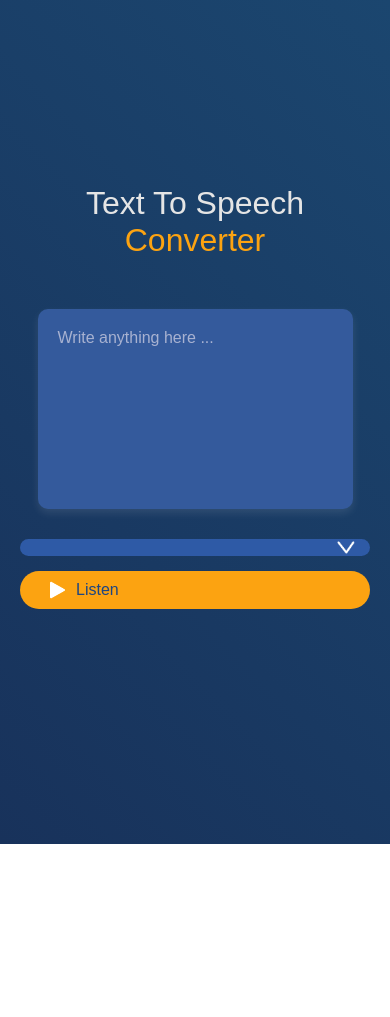
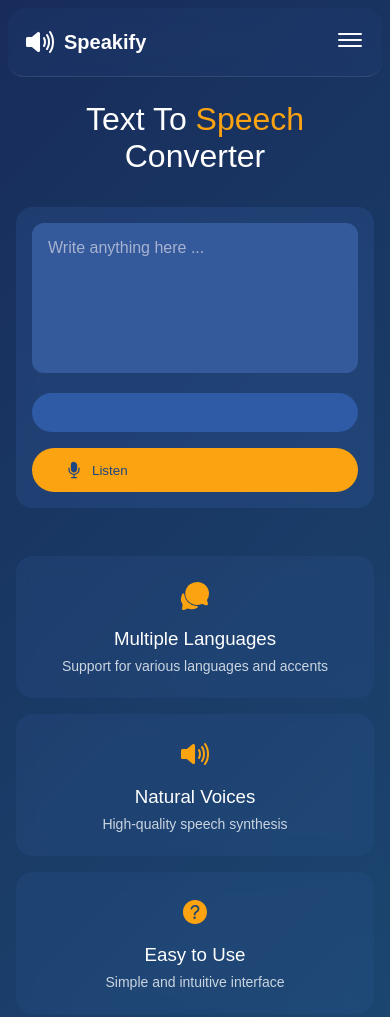
Before and after one commit to Riya21motwani/Text_To_Speech-Converter, a plain HTML site: page index.html in a window 390 px wide. Before the commit the page ends 844 px from the top, so only its background shows below. Drawn offline with nearby package versions, Linux system fonts and the light colour scheme.

Commit message:
UI Update

```diff
--- a/index.html
+++ b/index.html
@@ -5,14 +5,68 @@
     <meta name="viewport" content="width=device-width, initial-scale=1.0">
     <title>Text to Speech Converter</title>
     <link rel="stylesheet" href="style.css">
+    <script type="module" src="https://unpkg.com/ionicons@7.1.0/dist/ionicons/ionicons.esm.js"></script>
+    <script nomodule src="https://unpkg.com/ionicons@7.1.0/dist/ionicons/ionicons.js"></script>
 </head>
 <body>
-    <div class="hero">
-        <h1>Text To Speech <span>Converter</span></h1>
-        <textarea placeholder="Write anything here ..."></textarea>
-        <div class="row">
-            <select ></select>
-            <button><img src="images/play.png">Listen</button>
+    <!-- Navbar -->
+    <nav>
+        <div class="logo">
+            <ion-icon name="volume-high"></ion-icon>
+            <span>Speakify</span>
+        </div>
+        <div class="nav-links">
+            <a href="#">About</a>
+            <a href="#">FAQ</a>
+            <a href="#">Contact</a>
+        </div>
+        <div class="menu-icon">
+            <ion-icon name="menu-outline"></ion-icon>
+        </div>
+        <div class="mobile-menu">
+            <a href="#">About</a>
+            <a href="#">FAQ</a>
+            <a href="#">Contact</a>
+        </div>
+    </nav>
+
+    <!-- Main Content -->
+    <div class="container">
+        <div class="content">
+            <!-- Header -->
+            <h1>Text To <span>Speech</span> Converter</h1>
+
+            <!-- Converter Section -->
+            <div class="converter">
+                <textarea placeholder="Write anything here ..."></textarea>
+
+                <div class="row">
+                    <select></select>
+                    <button>
+                        <ion-icon name="mic"></ion-icon>
+                        Listen
+                    </button>
+                </div>
+            </div>
+
+            <!-- Features -->
+            <div class="features">
+                <div class="feature-card">
+                    <ion-icon name="chatbubbles"></ion-icon>
+                    <h3>Multiple Languages</h3>
+                    <p>Support for various languages and accents</p>
+                </div>
+                <div class="feature-card">
+                    <ion-icon name="volume-high"></ion-icon>
+                    <h3>Natural Voices</h3>
+                    <p>High-quality speech synthesis</p>
+                </div>
+                <div class="feature-card">
+                    <ion-icon name="help-circle"></ion-icon>
+                    <h3>Easy to Use</h3>
+                    <p>Simple and intuitive interface</p>
+                </div>
+            </div>
         </div>
     </div>
 
--- a/script.js
+++ b/script.js
@@ -1,23 +1,33 @@
-let speech= new SpeechSynthesisUtterance();
+// Initialize speech synthesis
+let speech = new SpeechSynthesisUtterance();
+let voices = [];
+let voiceSelect = document.querySelector("select");
 
-let voices=[
+// Initialize voices when they are available
+window.speechSynthesis.onvoiceschanged = () => {
+    voices = window.speechSynthesis.getVoices();
+    speech.voice = voices[0];
 
-];
+    voices.forEach((voice, i) => (voiceSelect.options[i] = new Option(voice.name, i)));
+};
 
-let voiceselect=document.querySelector("select");
-window.speechSynthesis.onvoiceschanged=()=>{
-    voices=window.speechSynthesis.getVoices();
-    speech.voice=voices[0];
+// Update selected voice
+voiceSelect.addEventListener("change", () => {
+    speech.voice = voices[voiceSelect.value];
+});
 
+// Handle listen button click
+document.querySelector("button").addEventListener("click", () => {
+    speech.text = document.querySelector("textarea").value;
+    window.speechSynthesis.speak(speech);
+});
 
-    voices.forEach((voice,i)=>(voiceselect.options[i]=new Option(voice.name,i)));
-}
+// Mobile menu toggle
+const menuIcon = document.querySelector('.menu-icon');
+const mobileMenu = document.querySelector('.mobile-menu');
 
-voiceselect.addEventListener("change" , ()=>{
-    speech.voice=voices[voiceselect.value]
-})
-
-document.querySelector("button").addEventListener("click" , ()=>{
-    speech.text=document.querySelector("textarea").value;
-    window.speechSynthesis.speak(speech);
-})
+menuIcon.addEventListener('click', () => {
+    mobileMenu.classList.toggle('active');
+    const icon = menuIcon.querySelector('ion-icon');
+    icon.name = icon.name === 'menu-outline' ? 'close-outline' : 'menu-outline';
+});
--- a/style.css
+++ b/style.css
@@ -6,156 +6,279 @@
     box-sizing: border-box;
 }
 
-/* Hero Section */
-.hero {
-    width: 100%;
+body {
     min-height: 100vh;
-    background: linear-gradient(45deg, rgb(24, 50, 91), rgb(27, 70, 111));
+    background: linear-gradient(135deg, #182C5B, #1B466F);
+}
+
+/* Navbar */
+nav {
+    display: flex;
+    justify-content: space-between;
+    align-items: center;
+    padding: 1rem 4rem;
+    position: relative;
+    background: rgba(52, 90, 156, 0.1);
+    backdrop-filter: blur(10px);
+    border-bottom: 1px solid rgba(255, 255, 255, 0.1);
+    margin: 1rem 2rem;
+    border-radius: 1rem;
+}
+
+.logo {
     display: flex;
     align-items: center;
-    justify-content: center;
-    flex-direction: column;
-    color: #E5E5E5;
-    text-align: center;
-    padding: 20px;
+    gap: 0.5rem;
+    color: white;
 }
 
-/* Heading */
-.hero h1 {
-    font-size: 45px;
-    font-weight: 500;
-    margin-top: -50px;
-    margin-bottom: 50px;
+.logo ion-icon {
+    width: 2rem;
+    height: 2rem;
 }
 
-.hero h1 span {
+.logo span {
+    font-size: 1.25rem;
+    font-weight: 600;
+}
+
+.nav-links {
+    display: flex;
+    gap: 2.5rem;
+}
+
+.nav-links a {
+    color: #CBD5E1;
+    text-decoration: none;
+    transition: color 0.3s;
+    font-size: 0.95rem;
+}
+
+.nav-links a:hover {
+    color: white;
+}
+
+/* Mobile Menu */
+.menu-icon {
+    display: none;
+    color: white;
+    cursor: pointer;
+}
+
+.menu-icon ion-icon {
+    width: 2rem;
+    height: 2rem;
+}
+
+.mobile-menu {
+    display: none;
+    position: absolute;
+    top: calc(100% + 1rem);
+    left: 0;
+    right: 0;
+    background: rgba(52, 90, 156, 0.95);
+    padding: 1rem;
+    flex-direction: column;
+    gap: 1rem;
+    backdrop-filter: blur(8px);
+    border-radius: 0.5rem;
+    margin: 0 1rem;
+}
+
+.mobile-menu a {
+    color: white;
+    text-decoration: none;
+    padding: 0.5rem 1rem;
+    transition: background-color 0.3s;
+}
+
+.mobile-menu a:hover {
+    background: rgba(255, 255, 255, 0.1);
+}
+
+.mobile-menu.active {
+    display: flex;
+}
+
+/* Container */
+.container {
+    max-width: 1200px;
+    margin: 0 auto;
+    padding: 2rem 1rem;
+}
+
+.content {
+    max-width: 800px;
+    margin: 0 auto;
+}
+
+/* Header */
+h1 {
+    font-size: 2.5rem;
+    font-weight: 500;
+    color: white;
+    text-align: center;
+    margin-bottom: 2rem;
+}
+
+h1 span {
     color: #FCA311;
 }
 
-/* Textarea */
+/* Converter */
+.converter {
+    background: rgba(52, 90, 156, 0.3);
+    backdrop-filter: blur(8px);
+    padding: 1.5rem;
+    border-radius: 1rem;
+}
+
 textarea {
-    width: 600px;
-    height: 250px;
+    width: 100%;
+    height: 200px;
     background: rgb(52, 90, 156);
-    color: #E5E5E5;
-    font-size: 15px;
+    color: white;
+    font-size: 1rem;
     border: none;
     outline: none;
-    padding: 20px;
-    border-radius: 10px;
+    padding: 1rem;
+    border-radius: 0.75rem;
     resize: none;
-    margin-bottom: 30px;
-    box-shadow: 0 4px 8px rgba(255, 255, 255, 0.1);
+    margin-bottom: 1rem;
 }
 
 textarea::placeholder {
-    font-size: 16px;
     color: #A8B2D1;
 }
 
-/* Row */
 .row {
-    width: 600px;
+    display: flex;
+    gap: 1rem;
+    align-items: center;
+}
+
+select {
+    flex: 1;
+    background: rgb(46, 90, 166);
+    color: white;
+    padding: 0.75rem 1.5rem;
+    border: none;
+    border-radius: 9999px;
+    outline: none;
+    cursor: pointer;
+    appearance: none;
+}
+
+button {
     display: flex;
     align-items: center;
-    gap: 20px;
-    position: relative;
-}
-
-/* Button */
-button {
+    gap: 0.5rem;
     background: #FCA311;
-    color: rgb(28, 69, 130);
-    font-size: 16px;
-    padding: 10px 30px;
-    border-radius: 35px;
+    color: #1C4582;
+    font-weight: 500;
+    padding: 0.75rem 2rem;
     border: none;
-    outline: none;
+    border-radius: 9999px;
     cursor: pointer;
-    display: flex;
-    align-items: center;
-    transition: 0.3s ease-in-out;
+    transition: background-color 0.3s;
 }
 
 button:hover {
     background: #FFB74D;
 }
 
-/* Button Icon */
-button img {
-    width: 16px;
-    margin-right: 10px;
+button ion-icon {
+    width: 1.25rem;
+    height: 1.25rem;
 }
 
-/* 🔥 FIXED: Dropdown Text & Symbol Alignment */
-select {
-    flex: 1;
-    color: #E5E5E5;
-    background: rgb(46, 90, 166);
-    height: 50px;
-    outline: none;
-    border: none;
-    border-radius: 35px;
-    appearance: none; /* Hides default system dropdown */
-    cursor: pointer;
-    display: block;
-    font-size: 16px;
-
-    /* ✅ Fix text & dropdown overlap */
-    padding: 0 50px 0 20px; /* Extra right padding for dropdown icon */
-
-    /* ✅ Forces Dropdown Arrow to Show Properly */
-    background-image: url("images/dropdown.png");
-    background-repeat: no-repeat;
-    background-size: 20px; /* Adjust size for visibility */
-    background-position: right 20px center;
+/* Features */
+.features {
+    display: grid;
+    grid-template-columns: repeat(3, 1fr);
+    gap: 1.5rem;
+    margin-top: 3rem;
 }
 
-/* ✅ Responsive Design */
-@media (max-width: 768px) { /* Tablets & Small Screens */
-    .hero h1 {
-        font-size: 38px;
+.feature-card {
+    background: rgba(52, 90, 156, 0.2);
+    backdrop-filter: blur(8px);
+    padding: 1.5rem;
+    border-radius: 1rem;
+    text-align: center;
+}
+
+.feature-card ion-icon {
+    width: 2rem;
+    height: 2rem;
+    color: #FCA311;
+    margin-bottom: 0.75rem;
+}
+
+.feature-card h3 {
+    color: white;
+    font-weight: 500;
+    margin-bottom: 0.5rem;
+}
+
+.feature-card p {
+    color: #CBD5E1;
+    font-size: 0.875rem;
+}
+
+/* Responsive Design */
+@media (max-width: 768px) {
+    nav {
+        padding: 1rem 2rem;
+        margin: 0.5rem 1rem;
+    }
+
+    .nav-links {
+        display: none;
+    }
+
+    .menu-icon {
+        display: block;
     }
 
     .row {
         flex-direction: column;
-        width: 90%;
-        gap: 15px;
-    }
-
-    textarea {
-        width: 90%;
     }
 
     select, button {
         width: 100%;
     }
+
+    .features {
+        grid-template-columns: repeat(2, 1fr);
+        gap: 1rem;
+    }
 }
 
-@media (max-width: 480px) { /* Mobile Screens */
-    .hero h1 {
-        font-size: 32px;
+@media (max-width: 480px) {
+    nav {
+        padding: 1rem;
+        margin: 0.5rem;
+    }
+
+    h1 {
+        font-size: 2rem;
     }
 
     textarea {
-        height: 200px;
+        height: 150px;
     }
 
-    .row {
-        width: 100%;
+    .features {
+        grid-template-columns: 1fr;
     }
 
-    select {
-        font-size: 16px;
-        display: block;
-        appearance: none;
 
-        /* ✅ Fix text & dropdown overlap on mobile */
-        padding: 0 50px 0 20px; /* Extra right padding for dropdown icon */
+    .container {
+        padding: 1rem;
+    }
 
-        /* ✅ Forces Dropdown Arrow to be Visible on Mobile */
-        background-image: url("images/dropdown.png");
-        background-size: 18px;
-        background-position: right 15px center;
+    .converter {
+        padding: 1rem;
     }
 }
```
